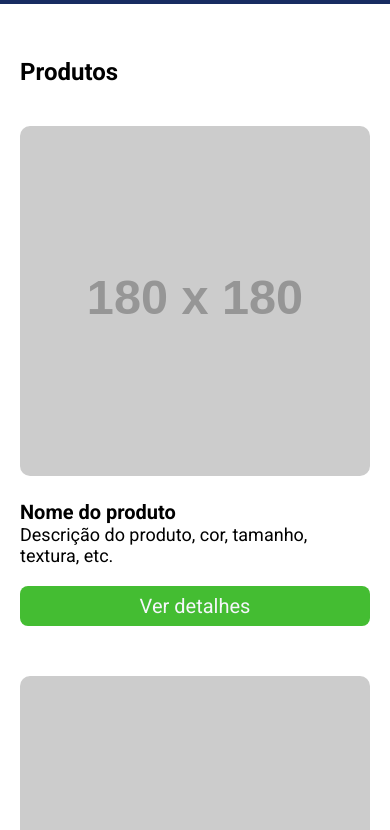
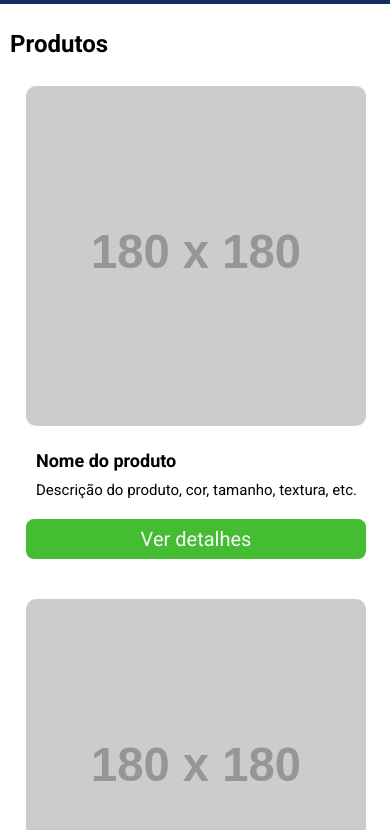
Before and after one commit to julioSans/ProjectComSass, a website: page src/index.html in a window 390 px wide. Shown: the part 102-932 px from the top of the page. Drawn offline with Linux system fonts and the light colour scheme; placeholder pictures from the web are drawn by us.

Commit message:
ad os arquivos sass pra minha  branc exercicios

```diff
--- a/components/header.scss
+++ b/components/header.scss
@@ -13,10 +13,11 @@ header .container {
   top:0;
   justify-content: space-between;
   .container {
-    max-width: 767px;
+    display: flex;
     width: 100%;
     margin: auto 0;
   }
+
   .branding {
     margin-left:10px ;
   }
@@ -33,6 +34,7 @@ header .container {
     display: flex;
   }
   .menu li {
+    margin-right:30px ;
     font-weight: bold;
     margin-left: 24px;
   }
@@ -41,8 +43,3 @@ header .container {
     text-decoration: none;
   }
 }
-@media screen and (max-width:765px) {
-  .menu{
-    margin-left: 28px;
-  }
-}
--- a/components/section.scss
+++ b/components/section.scss
@@ -1,52 +1,113 @@
 //dependencia
 
+
 section {
-  padding: 54px 20px;
+  position: relative;
+  bottom: 40px;
   li {
     list-style: none;
+  }
+  .container h2 {
+    position: relative;
+    left: 10px;
+    height: 20px;
   }
   .products {
     margin-top:40px;
     display: grid;
-    grid-template-columns: repeat(3, 32,66%);
+    grid-template-columns: repeat(3, 32.66%);
     grid-column: 1%;
     grid-row: 4%;
     width: 100%;
+
   }
   .products img {
-    width:100% ;
+    width:100%;
     margin-bottom: 20px;
     border-radius: 10px;
   }
   .product-item p  {
-    font-size: 18px;
+    margin-left: 10px;
+    font-size: 15px;
     margin-bottom:20px
   }
   .product-item {
+    margin-left: 30px;
     margin-bottom: 40px;
   }
   .product-item h4 {
-    font-size: 20px;
+    margin-bottom: 10px;
+    margin-left: 10px;
+    font-size: 18px;
   }
 }
 
 // Responsividade de telas
-  @media screen and (max-width:1023px) {
-    .container {
-      max-width: 80%;
-      display: flex;
+@media screen and (max-width:767px) {
+  header {
+    max-width: 100%;
+    .menu{
+      margin-left: 28px;
+      }
     }
-    .products {
-      grid-template-columns: repeat(2,48.5 );
-      grid-column: 4%;
-    }
-  }
-  @media screen and (max-width:767px) {
     section {
-      max-width: 765px;
+      position: relative;
+      max-width:767px;
+      top: 10px;
       .container {
         max-width: 100%;
         display: block;
       }
+      .container h2{
+        position: relative;
+        top: -40px;
+      }
+      .products {
+        margin: -4px;
+          display: block;
+          max-width: 100%;
+      }
+      .products img {
+        max-width: 100%;
+      }
     }
   }
+  @media screen and (max-width:1023px) {
+    .container {
+      max-width: 100%;
+    }
+    section {
+      margin: 56px 0;
+    }
+    .products {
+      margin: 40px;
+      display: grid;
+      margin-left: 15px;
+      grid-template-columns: repeat(3,48.5 );
+      grid-column: 4%;
+      max-width: 100%;
+      .products img {
+        max-width: 100%;
+        }
+      .product-item {
+        margin-right: 20px;
+        margin-bottom: 40px;
+      }
+    }
+  }
+  @media screen and (min-width:1025px) {
+      section {
+          position: relative;
+          top: 30px;
+        .product-item img {
+          max-width: 100%;
+          width:400px;
+          margin-left: 10px;
+        }
+        .product-button {
+          width: 410px;
+          padding-right: 10px;
+          font-size: 20px;
+        }
+      }
+    }
```
Also changed, not shown: src/main.css, 1 other file.
